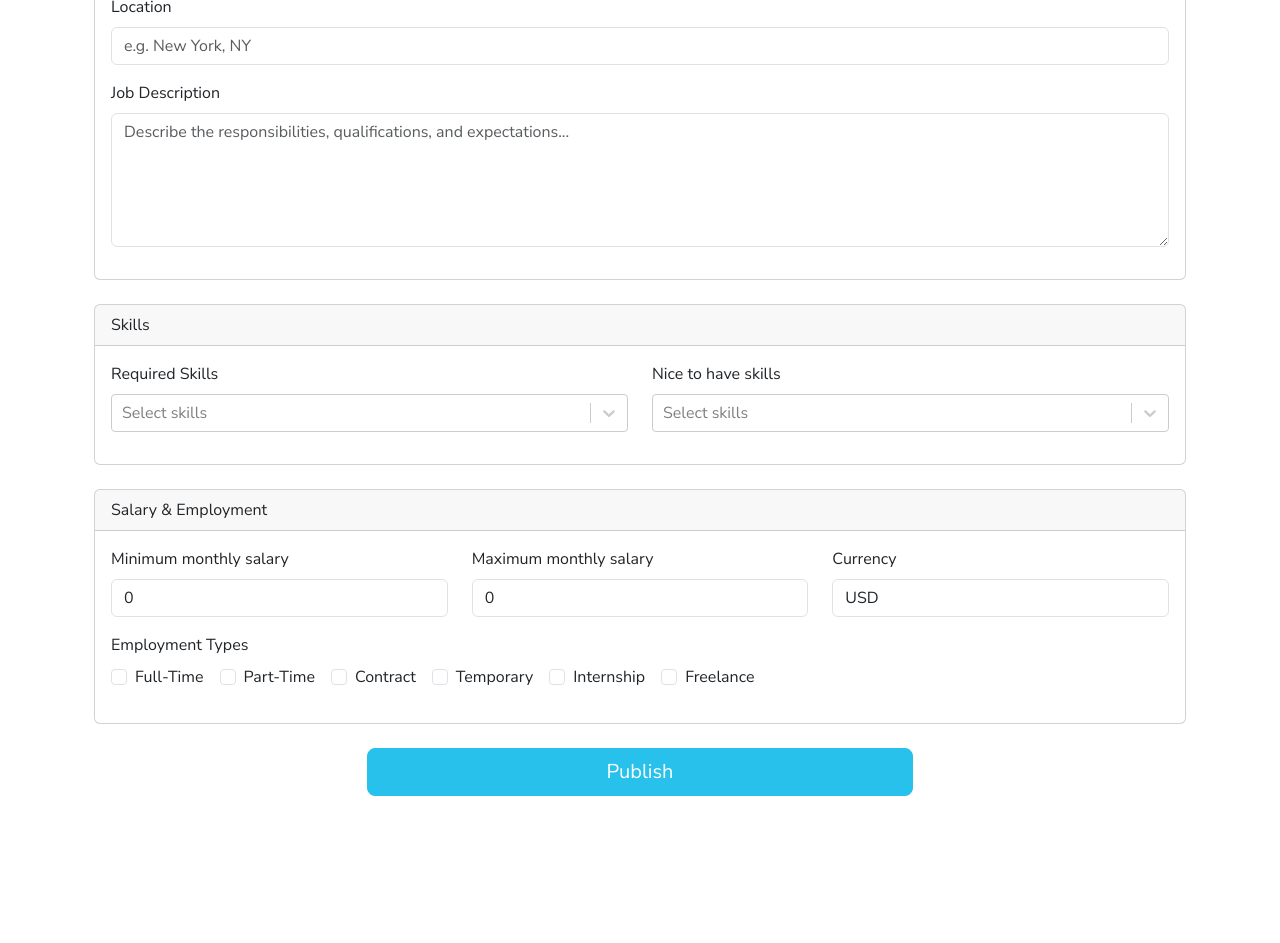
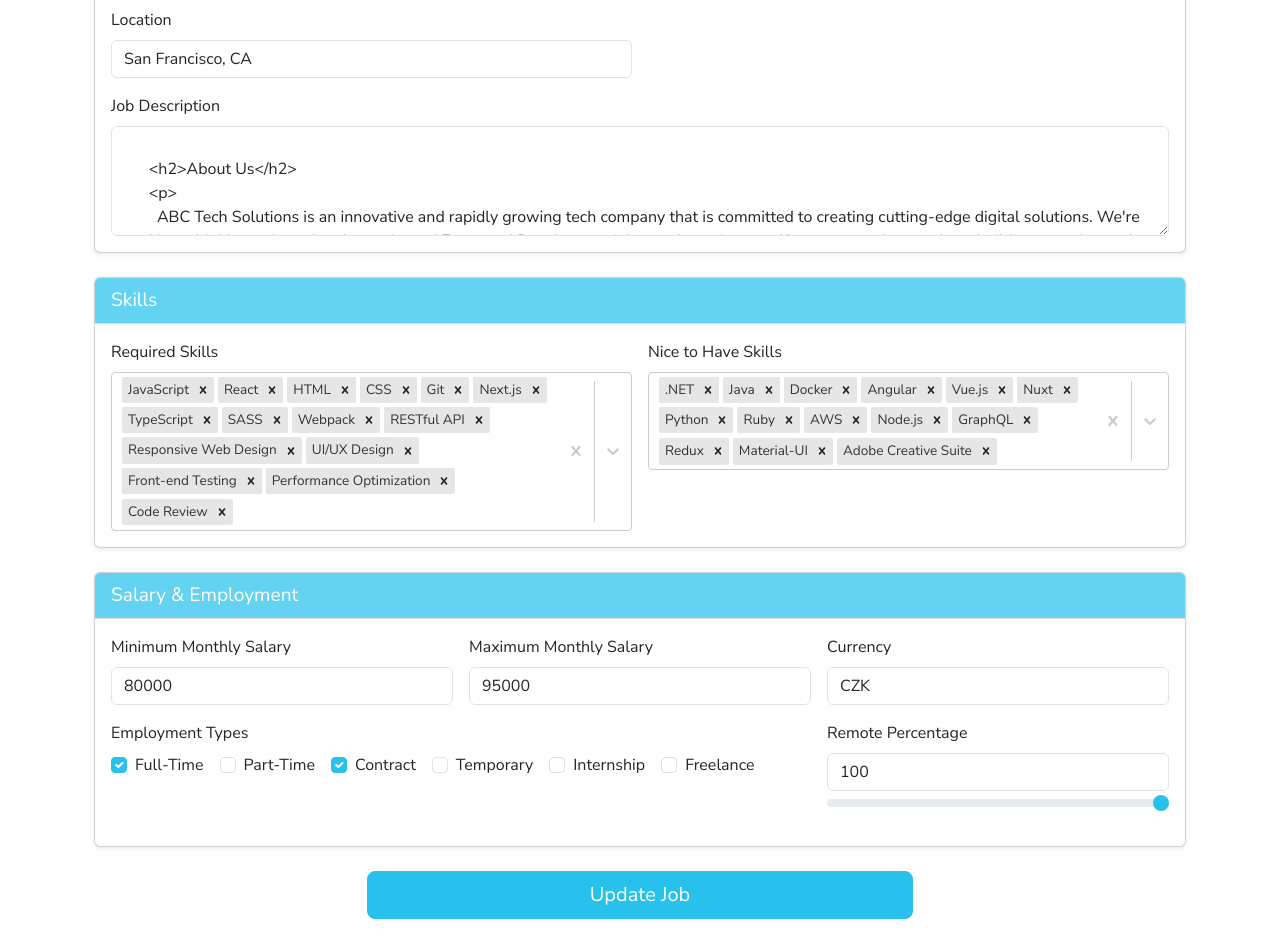
Before and after one commit to Elfoslav/jobshunter, a Next.js app: page /jobs/1/edit in a window 1280 px wide. Shown: the part 260-1203 px from the top of the page. Before the commit the page ends 1080 px from the top, so only its background shows below. Built offline with nearby package versions, Linux system fonts and the light colour scheme.

Commit message:
Job edit & list improvements, bug fixes

```diff
--- a/src/app/jobs/[id]/edit/page.tsx
+++ b/src/app/jobs/[id]/edit/page.tsx
@@ -22,12 +22,12 @@ export default function EditJob({
   const handleEdit = (job: ExistingJob) => {
     const newJob: ExistingJob = {
       ...job,
-      postedAt: new Date(),
+      updatedAt: new Date(),
     };
 
     updateJob(newJob, {
       onSuccess: () => {
-        router.push('/jobs');
+        router.push(`/jobs/${job.id}`);
       },
       onError: (error) => {
         console.error('Failed to create job:', error);
@@ -48,7 +48,12 @@ export default function EditJob({
     <div>
       <Breadcrumbs items={breadcrumbs} />
       <Container>
-        <JobForm onSubmit={handleEdit} isLoading={isUpdating} isEditing />
+        <JobForm
+          onSubmit={handleEdit}
+          initialData={job}
+          isLoading={isUpdating}
+          isEditing
+        />
 
         {isUpdating && (
           <div className="text-center mt-4">
--- /dev/null
+++ b/src/app/jobs/components/JobForm.scss
@@ -0,0 +1,8 @@
+@import '@/scss/variables.scss';
+
+.card-header {
+  font-size: 1.2rem;
+  color: white;
+  background-color: lighten($primary, 13%) !important;
+  border-bottom: 1px solid #dee2e6;
+}
--- a/src/app/jobs/components/JobForm.tsx
+++ b/src/app/jobs/components/JobForm.tsx
@@ -8,6 +8,8 @@ import SkillsSelect from './SkillsSelect';
 import { MultiValue } from 'react-select';
 import { Option } from './SkillsSelect';
 import { ExistingJob } from '@/models/Job';
+import './JobForm.scss';
+import RemotePercentageInput from './RemotePercentageInput';
 
 interface JobFormProps {
   initialData?: ExistingJob;
@@ -34,7 +36,9 @@ export default function JobForm({
     salaryMax: 0,
     currency: 'USD',
     employmentTypes: [],
+    remotePercentage: 0,
     postedAt: new Date(),
+    ...initialData,
   });
 
   const router = useRouter();
@@ -44,6 +48,13 @@ export default function JobForm({
   ) => {
     const { name, value } = e.target;
     setFormData({ ...formData, [name]: value });
+  };
+
+  const onRemotePercentageChange = (e: React.ChangeEvent<HTMLInputElement>) => {
+    setFormData({
+      ...formData,
+      remotePercentage: parseFloat(e.target.value),
+    });
   };
 
   const getSelectedSkills = (skills: string[]) =>
@@ -81,13 +92,13 @@ export default function JobForm({
   };
 
   return (
-    <Form onSubmit={handleSubmit}>
+    <Form onSubmit={handleSubmit} className="mt-4">
       <Card className="mb-4">
         <Card.Header>Job Details</Card.Header>
         <Card.Body>
-          <Row>
+          <Row className="g-3">
             <Col md={6}>
-              <Form.Group className="mb-3" controlId="title">
+              <Form.Group controlId="title">
                 <Form.Label>Job Title</Form.Label>
                 <Form.Control
                   name="title"
@@ -99,9 +110,8 @@ export default function JobForm({
                 />
               </Form.Group>
             </Col>
-
             <Col md={6}>
-              <Form.Group className="mb-3" controlId="company">
+              <Form.Group controlId="company">
                 <Form.Label>Company</Form.Label>
                 <Form.Control
                   name="company"
@@ -113,9 +123,8 @@ export default function JobForm({
                 />
               </Form.Group>
             </Col>
-          </Row>
-
-          <Form.Group className="mb-3" controlId="location">
+            <Col md={6}>
+              <Form.Group controlId="location">
                 <Form.Label>Location</Form.Label>
                 <Form.Control
                   name="location"
@@ -125,27 +134,30 @@ export default function JobForm({
                   onChange={handleChange}
                 />
               </Form.Group>
-
-          <Form.Group className="mb-3" controlId="description">
+            </Col>
+            <Col md={12}>
+              <Form.Group controlId="description">
                 <Form.Label>Job Description</Form.Label>
                 <Form.Control
                   as="textarea"
-              rows={5}
+                  rows={4}
                   name="description"
                   placeholder="Describe the responsibilities, qualifications, and expectations..."
                   value={formData.description}
                   onChange={handleChange}
                 />
               </Form.Group>
+            </Col>
+          </Row>
         </Card.Body>
       </Card>
 
       <Card className="mb-4">
         <Card.Header>Skills</Card.Header>
         <Card.Body>
-          <Row>
+          <Row className="g-3">
             <Col md={6}>
-              <Form.Group className="mb-3" controlId="requiredSkills">
+              <Form.Group controlId="requiredSkills">
                 <Form.Label>Required Skills</Form.Label>
                 <SkillsSelect
                   selected={getSelectedSkills(formData.requiredSkills)}
@@ -153,10 +165,9 @@ export default function JobForm({
                 />
               </Form.Group>
             </Col>
-
             <Col md={6}>
-              <Form.Group className="mb-3" controlId="optionalSkills">
-                <Form.Label>Nice to have skills</Form.Label>
+              <Form.Group controlId="optionalSkills">
+                <Form.Label>Nice to Have Skills</Form.Label>
                 <SkillsSelect
                   selected={getSelectedSkills(formData.optionalSkills)}
                   onChange={handleSkillsChange('optionalSkills')}
@@ -170,10 +181,10 @@ export default function JobForm({
       <Card className="mb-4">
         <Card.Header>Salary & Employment</Card.Header>
         <Card.Body>
-          <Row>
+          <Row className="g-3">
             <Col md={4}>
-              <Form.Group className="mb-3" controlId="salaryMin">
-                <Form.Label>Minimum monthly salary</Form.Label>
+              <Form.Group controlId="salaryMin">
+                <Form.Label>Minimum Monthly Salary</Form.Label>
                 <Form.Control
                   name="salaryMin"
                   type="number"
@@ -183,8 +194,8 @@ export default function JobForm({
               </Form.Group>
             </Col>
             <Col md={4}>
-              <Form.Group className="mb-3" controlId="salaryMax">
-                <Form.Label>Maximum monthly salary</Form.Label>
+              <Form.Group controlId="salaryMax">
+                <Form.Label>Maximum Monthly Salary</Form.Label>
                 <Form.Control
                   name="salaryMax"
                   type="number"
@@ -194,7 +205,7 @@ export default function JobForm({
               </Form.Group>
             </Col>
             <Col md={4}>
-              <Form.Group className="mb-3" controlId="currency">
+              <Form.Group controlId="currency">
                 <Form.Label>Currency</Form.Label>
                 <Form.Control
                   name="currency"
@@ -205,11 +216,10 @@ export default function JobForm({
                 />
               </Form.Group>
             </Col>
-          </Row>
-
-          <Form.Group className="mb-3">
+            <Col xs={8}>
+              <Form.Group>
                 <Form.Label>Employment Types</Form.Label>
-            <Stack direction="horizontal" gap={3} className="flex-wrap">
+                <div className="d-flex flex-wrap gap-3">
                   {Object.values(EmploymentType).map((type) => (
                     <Form.Check
                       key={type}
@@ -220,19 +230,28 @@ export default function JobForm({
                       onChange={() => handleEmploymentTypeChange(type)}
                     />
                   ))}
-            </Stack>
+                </div>
               </Form.Group>
+            </Col>
+            <Col xs={4}>
+              <RemotePercentageInput
+                value={formData.remotePercentage}
+                onChange={onRemotePercentageChange}
+              />
+            </Col>
+          </Row>
         </Card.Body>
       </Card>
 
-      <div className="d-flex justify-content-center">
+      <div className="text-center">
         <Button
           type="submit"
           variant="primary"
           size="lg"
           className="w-100 w-lg-50"
+          disabled={isLoading}
         >
-          Publish
+          {isEditing ? 'Update Job' : 'Publish Job'}
         </Button>
       </div>
     </Form>
--- a/src/app/jobs/components/JobsList.tsx
+++ b/src/app/jobs/components/JobsList.tsx
@@ -11,6 +11,7 @@ import './JobsList.scss';
 import { getAgoString, getDaysPassed } from '@/lib/functions';
 import User from '@/models/User';
 import UserApplied from './UserApplied';
+import RemotePercentage from './RemotePercentage';
 
 interface JobsListProps {
   jobs: ExistingJob[];
@@ -73,8 +74,7 @@ const JobsList: React.FC<JobsListProps> = ({
                     <GeoAltFill className="me-1" /> {job.location}
                   </div>
                   <div className="d-flex align-items-center mb-1">
-                    <GlobeAmericas className="me-1" /> Remote{' '}
-                    {job.remotePercentage}%
+                    <RemotePercentage remotePercentage={job.remotePercentage} />
                   </div>
                 </Col>
                 <Col lg={7}>
--- /dev/null
+++ b/src/app/jobs/components/RemotePercentageInput.tsx
@@ -0,0 +1,33 @@
+import React from 'react';
+import { Form, Col } from 'react-bootstrap';
+
+interface RemotePercentageInputProps {
+  value: number;
+  onChange: (e: React.ChangeEvent<HTMLInputElement>) => void;
+  label?: string;
+  name?: string;
+  controlId?: string;
+}
+
+const RemotePercentageInput: React.FC<RemotePercentageInputProps> = ({
+  value,
+  onChange,
+  label = 'Remote Percentage',
+  name = 'remotePercentage',
+  controlId = 'remotePercentage',
+}) => {
+  return (
+    <Form.Group controlId={controlId} className="mb-2">
+      <Form.Label>{label}</Form.Label>
+      <Form.Control
+        type="number"
+        name={name}
+        value={value}
+        onChange={onChange}
+      />
+      <Form.Range value={value} onChange={onChange} />
+    </Form.Group>
+  );
+};
+
+export default RemotePercentageInput;
--- a/src/models/Job.ts
+++ b/src/models/Job.ts
@@ -4,7 +4,7 @@ interface JobBase {
   title: string;
   company: string;
   location: string;
-  remotePercentage?: number;
+  remotePercentage: number;
   description: string;
   requiredSkills: Array<string>;
   optionalSkills: Array<string>;
--- a/src/scss/bootstrap-extension.scss
+++ b/src/scss/bootstrap-extension.scss
@@ -17,3 +17,7 @@
     width: 50% !important;
   }
 }
+
+.card {
+  @extend .shadow-sm;
+}
```
Also changed, not shown: src/app/components/Breadcrumbs.tsx (+18 -13 lines), src/app/jobs/[id]/page.tsx (+4 -8 lines), src/app/jobs/components/RemotePercentage.tsx (added, +23 -0 lines), src/app/profile/components/UserProfileForm.tsx (+5 -13 lines). Lines whose indentation alone changed are shown as unchanged.
